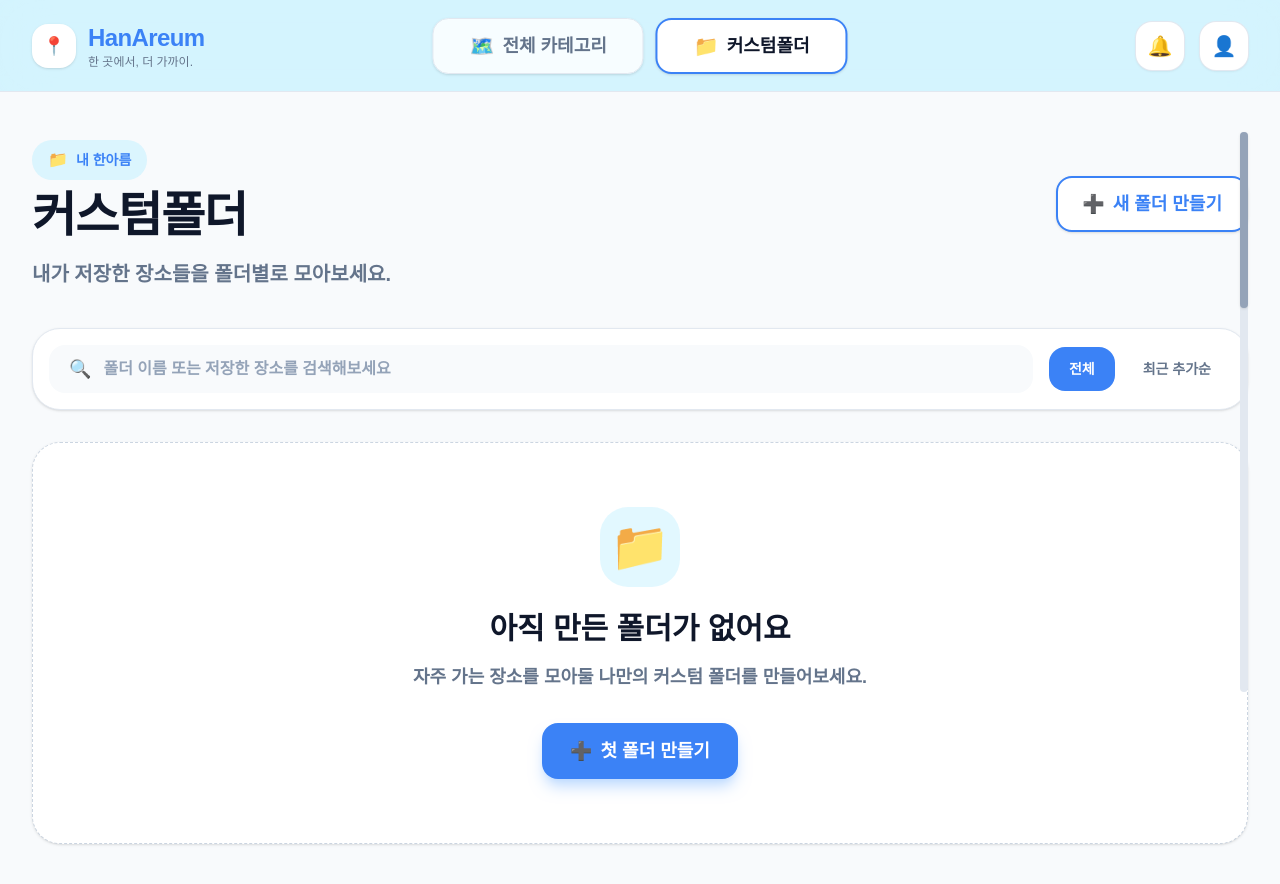
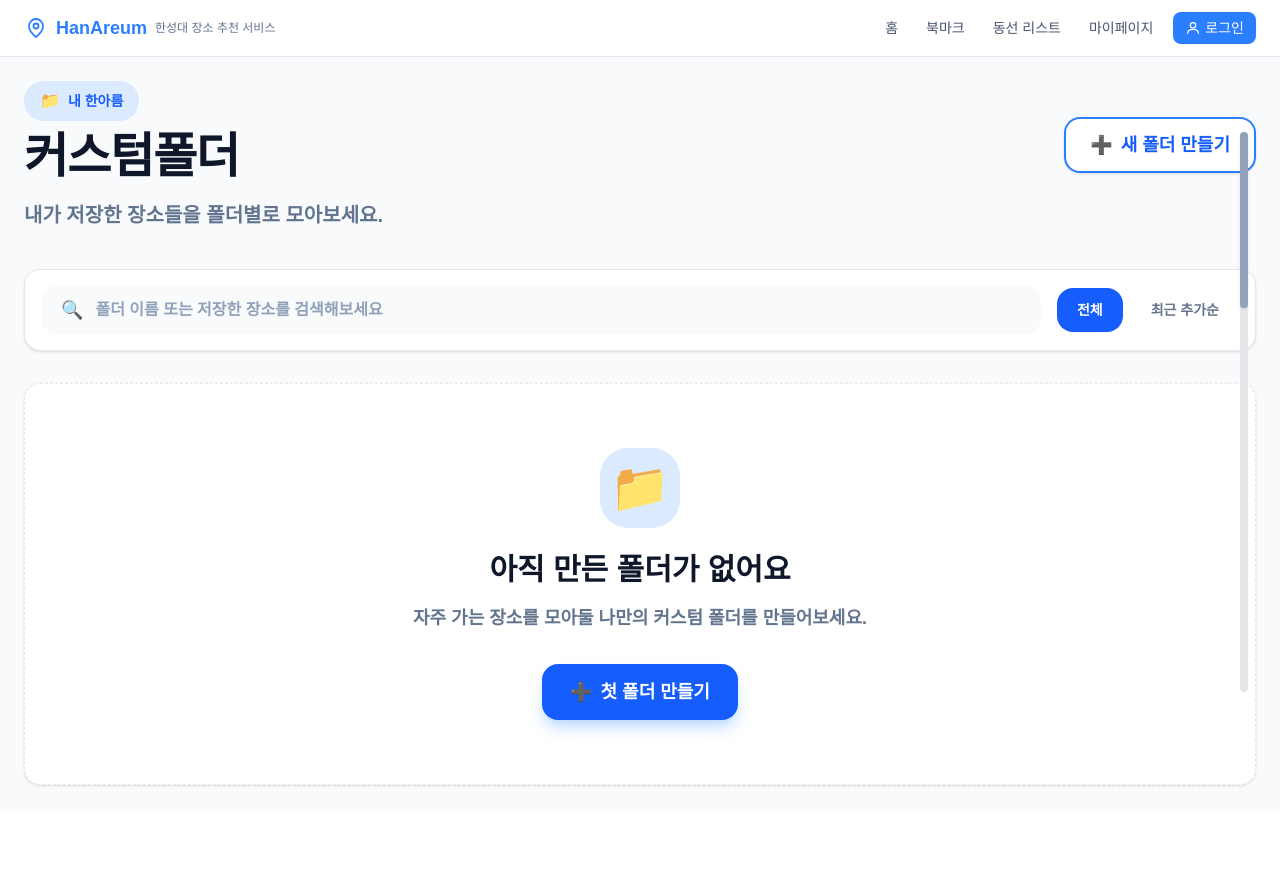
Before and after one commit to HS-HanAreum/HanAreum, a Next.js app: page /custom-folder in a window 1280 px wide. Shown: the top 884 px of the page. After the commit the page ends 809 px from the top, so only its background shows below. Built offline with nearby package versions, Linux system fonts and the light colour scheme.

Commit message:
style(custom-folder): AGENTS.md 규칙에 따른 색상 및 스타일 표준화
- Header 컴포넌트로 변경
- 색상을 Tailwind 표준으로 통일 (slate, blue, gray)
- 레이아웃 조정 (max-w-7xl, px-6 py-6)
- CustomFolderHeader 제거 (공유 Header 사용)

```diff
--- a/src/app/custom-folder/page.tsx
+++ b/src/app/custom-folder/page.tsx
@@ -1,7 +1,7 @@
 "use client";
 
 import { useEffect, useMemo, useState } from "react";
-import CustomFolderHeader from "@/components/bookmarks/CustomFolderHeader";
+import Header from "@/components/layout/Header";
 import FolderList from "@/components/bookmarks/FolderList";
 import FolderCreateModal from "@/components/bookmarks/FolderModal";
 import EmptyFolderState from "@/components/bookmarks/EmptyFolderState";
@@ -95,21 +95,21 @@ export default function CustomFolderPage(): React.ReactElement {
   const scrollBarTransformValue = `translateY(${smoothScrollProgress * SCROLL_BAR_TRAVEL_DISTANCE}px)`;
 
   return (
-    <div className="min-h-screen bg-[#F8FAFC] text-[#0F172A]">
-      <CustomFolderHeader />
+    <div className="min-h-screen bg-slate-50">
+      <Header />
 
-      <main className="mx-auto max-w-[1440px] px-8 py-12">
+      <main className="mx-auto max-w-7xl px-6 py-6">
         <section className="mb-10 flex items-start justify-between gap-6">
           <div>
-            <div className="mb-3 inline-flex items-center gap-2 rounded-full bg-[#B6EEFF]/45 px-4 py-2 text-sm font-black text-[#3B82F6]">
+            <div className="mb-3 inline-flex items-center gap-2 rounded-full bg-blue-100 px-4 py-2 text-sm font-black text-blue-600">
               <span className="text-base">📁</span>
               <span>내 한아름</span>
             </div>
 
-            <h1 className="text-5xl font-black tracking-tight text-[#0F172A]">
+            <h1 className="text-5xl font-black tracking-tight text-slate-900">
               커스텀폴더
             </h1>
-            <p className="mt-5 text-xl font-semibold text-[#64748B]">
+            <p className="mt-5 text-xl font-semibold text-slate-500">
               내가 저장한 장소들을 폴더별로 모아보세요.
             </p>
           </div>
@@ -117,22 +117,22 @@ export default function CustomFolderPage(): React.ReactElement {
           <button
             type="button"
             onClick={handleOpenModal}
-            className="mt-9 flex h-14 items-center gap-2 rounded-2xl border-2 border-[#3B82F6] bg-white px-6 text-lg font-black text-[#3B82F6] shadow-sm transition hover:-translate-y-0.5 hover:bg-[#3B82F6] hover:text-white"
+            className="mt-9 flex h-14 items-center gap-2 rounded-2xl border-2 border-blue-500 bg-white px-6 text-lg font-black text-blue-600 shadow-sm transition hover:-translate-y-0.5 hover:bg-blue-500 hover:text-white"
           >
             <span>➕</span>
             <span>새 폴더 만들기</span>
           </button>
         </section>
 
-        <section className="mb-8 flex items-center justify-between rounded-[28px] border border-[#E2E8F0] bg-white p-4 shadow-sm">
-          <div className="flex h-12 flex-1 items-center gap-3 rounded-2xl bg-[#F8FAFC] px-5 text-[#64748B] text-lg">
+        <section className="mb-8 flex items-center justify-between rounded-2xl border border-gray-200 bg-white p-4 shadow-sm">
+          <div className="flex h-12 flex-1 items-center gap-3 rounded-2xl bg-slate-50 px-5 text-slate-500 text-lg">
             <span>🔍</span>
             <input
               value={query}
               onChange={(event) => {
                 setQuery(event.target.value);
               }}
-              className="h-12 w-full bg-transparent text-base font-semibold outline-none placeholder:text-[#94A3B8]"
+              className="h-12 w-full bg-transparent text-base font-semibold outline-none placeholder:text-slate-400"
               placeholder="폴더 이름 또는 저장한 장소를 검색해보세요"
             />
           </div>
@@ -140,14 +140,14 @@ export default function CustomFolderPage(): React.ReactElement {
           <div className="ml-4 flex items-center gap-2">
             <button
               type="button"
-              className="rounded-2xl bg-[#3B82F6] px-5 py-3 text-sm font-black text-white"
+              className="rounded-2xl bg-blue-600 px-5 py-3 text-sm font-black text-white"
             >
               전체
             </button>
 
             <button
               type="button"
-              className="rounded-2xl px-5 py-3 text-sm font-black text-[#64748B] hover:bg-[#F8FAFC]"
+              className="rounded-2xl px-5 py-3 text-sm font-black text-slate-500 hover:bg-slate-50"
             >
               최근 추가순
             </button>
@@ -164,9 +164,9 @@ export default function CustomFolderPage(): React.ReactElement {
         )}
       </main>
 
-      <div className="fixed right-8 top-[132px] h-[70vh] w-2 rounded-full bg-[#E2E8F0]">
+      <div className="fixed right-8 top-[132px] h-[70vh] w-2 rounded-full bg-gray-200">
         <div
-          className="h-44 w-2 rounded-full bg-[#94A3B8] shadow-sm will-change-transform"
+          className="h-44 w-2 rounded-full bg-slate-400 shadow-sm will-change-transform"
           style={{ transform: scrollBarTransformValue }}
         />
       </div>
--- a/src/components/bookmarks/CustomFolderHeader.tsx
+++ /dev/null
@@ -1,58 +0,0 @@
-export default function CustomFolderHeader(): React.ReactElement {
-  return (
-    <header className="sticky top-0 z-30 h-[92px] border-b border-[#E2E8F0] bg-[#B6EEFF]/55 backdrop-blur-xl">
-      <div className="mx-auto flex h-full max-w-[1440px] items-center justify-between px-8">
-        <div className="flex items-center gap-3">
-          <div className="relative flex h-11 w-11 items-center justify-center rounded-2xl bg-white shadow-sm text-lg">
-            📍
-          </div>
-
-          <div>
-            <div className="text-2xl font-black tracking-tight text-[#3B82F6]">
-              HanAreum
-            </div>
-            <div className="text-xs font-medium text-[#64748B]">
-              한 곳에서, 더 가까이.
-            </div>
-          </div>
-        </div>
-
-        <nav className="absolute left-1/2 flex -translate-x-1/2 items-center gap-3">
-          <button
-            type="button"
-            className="flex h-14 items-center gap-2 rounded-2xl border border-[#E2E8F0] bg-white/80 px-9 text-lg font-bold text-[#64748B] shadow-sm transition hover:bg-white"
-          >
-            <span className="text-xl">🗺️</span>
-            <span>전체 카테고리</span>
-          </button>
-
-          <button
-            type="button"
-            className="flex h-14 items-center gap-2 rounded-2xl border-2 border-[#3B82F6] bg-white px-9 text-lg font-black text-[#0F172A] shadow-sm"
-          >
-            <span className="text-xl text-[#3B82F6]">📁</span>
-            <span>커스텀폴더</span>
-          </button>
-        </nav>
-
-        <div className="flex items-center gap-4">
-          <button
-            type="button"
-            aria-label="알림"
-            className="flex h-12 w-12 items-center justify-center rounded-2xl bg-white text-[#0F172A] shadow-sm ring-1 ring-[#E2E8F0] transition hover:-translate-y-0.5 text-xl"
-          >
-            🔔
-          </button>
-
-          <button
-            type="button"
-            aria-label="기본 정보"
-            className="flex h-12 w-12 items-center justify-center rounded-2xl bg-white text-[#0F172A] shadow-sm ring-1 ring-[#E2E8F0] transition hover:-translate-y-0.5 text-xl"
-          >
-            👤
-          </button>
-        </div>
-      </div>
-    </header>
-  );
-}
--- a/src/components/bookmarks/EmptyFolderState.tsx
+++ b/src/components/bookmarks/EmptyFolderState.tsx
@@ -11,14 +11,14 @@ export default function EmptyFolderState({
 }: EmptyFolderStateProps): React.ReactElement {
   if (hasSearchQuery) {
     return (
-      <section className="rounded-[28px] border border-dashed border-[#CBD5E1] bg-white p-14 text-center shadow-sm">
-        <div className="mx-auto mb-5 flex h-16 w-16 items-center justify-center rounded-3xl bg-[#B6EEFF]/40 text-4xl">
+      <section className="rounded-2xl border border-dashed border-gray-200 bg-white p-14 text-center shadow-sm">
+        <div className="mx-auto mb-5 flex h-16 w-16 items-center justify-center rounded-3xl bg-blue-100 text-4xl">
           📁
         </div>
-        <h2 className="text-2xl font-black text-[#0F172A]">
+        <h2 className="text-2xl font-black text-slate-900">
           검색 결과가 없어요
         </h2>
-        <p className="mt-3 text-base font-semibold text-[#64748B]">
+        <p className="mt-3 text-base font-semibold text-slate-500">
           다른 폴더 이름이나 저장한 장소명으로 검색해보세요.
         </p>
       </section>
@@ -26,20 +26,20 @@ export default function EmptyFolderState({
   }
 
   return (
-    <section className="rounded-[28px] border border-dashed border-[#CBD5E1] bg-white p-16 text-center shadow-sm">
-      <div className="mx-auto mb-6 flex h-20 w-20 items-center justify-center rounded-[28px] bg-[#B6EEFF]/40 text-5xl">
+    <section className="rounded-2xl border border-dashed border-gray-200 bg-white p-16 text-center shadow-sm">
+      <div className="mx-auto mb-6 flex h-20 w-20 items-center justify-center rounded-[28px] bg-blue-100 text-5xl">
         📁
       </div>
-      <h2 className="text-3xl font-black text-[#0F172A]">
+      <h2 className="text-3xl font-black text-slate-900">
         아직 만든 폴더가 없어요
       </h2>
-      <p className="mt-4 text-lg font-semibold text-[#64748B]">
+      <p className="mt-4 text-lg font-semibold text-slate-500">
         자주 가는 장소를 모아둘 나만의 커스텀 폴더를 만들어보세요.
       </p>
       <button
         type="button"
         onClick={onCreateClick}
-        className="mx-auto mt-8 flex h-14 items-center gap-2 rounded-2xl bg-[#3B82F6] px-7 text-lg font-black text-white shadow-lg shadow-blue-200 transition hover:-translate-y-0.5"
+        className="mx-auto mt-8 flex h-14 items-center gap-2 rounded-2xl bg-blue-600 px-7 text-lg font-black text-white shadow-lg shadow-blue-200 transition hover:-translate-y-0.5"
       >
         <span>➕</span>
         <span>첫 폴더 만들기</span>
```
Also changed, not shown: src/components/bookmarks/FolderCard.tsx (+10 -10 lines), src/components/bookmarks/FolderModal.tsx (+12 -12 lines).
